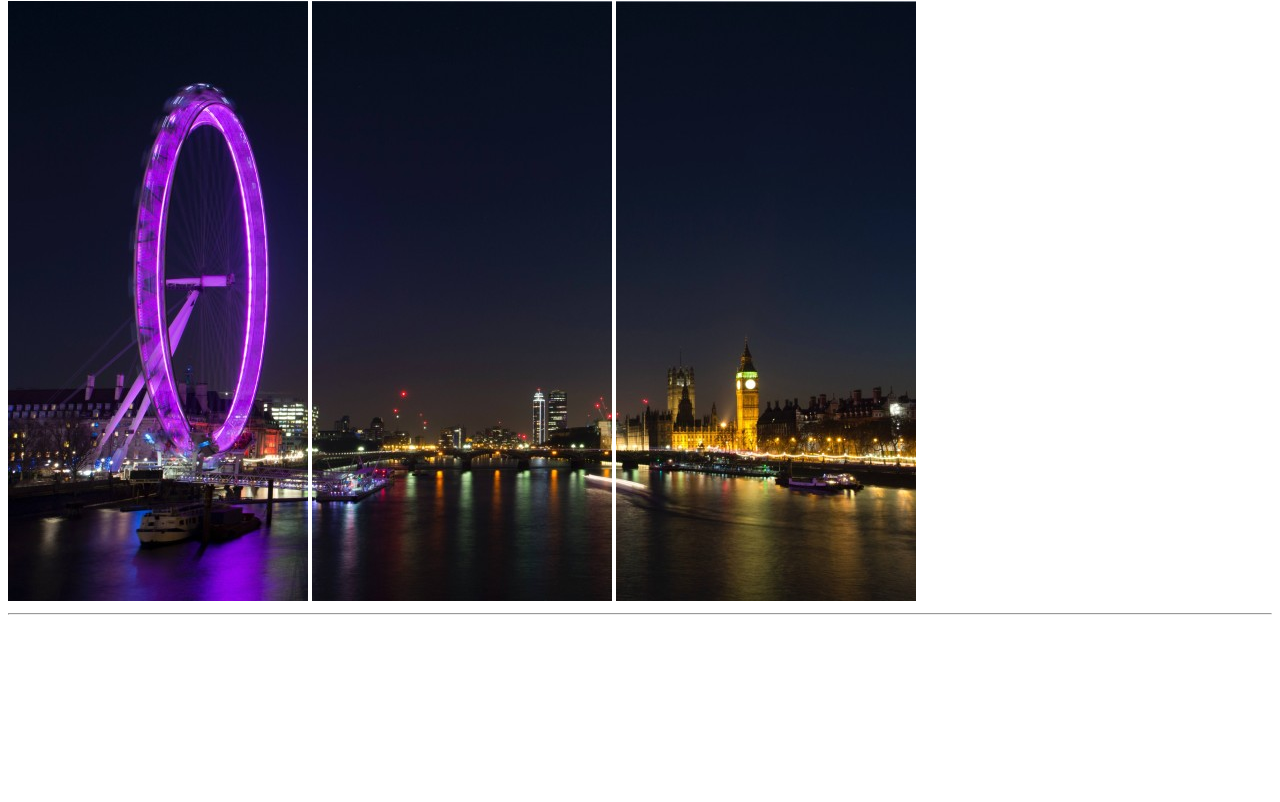
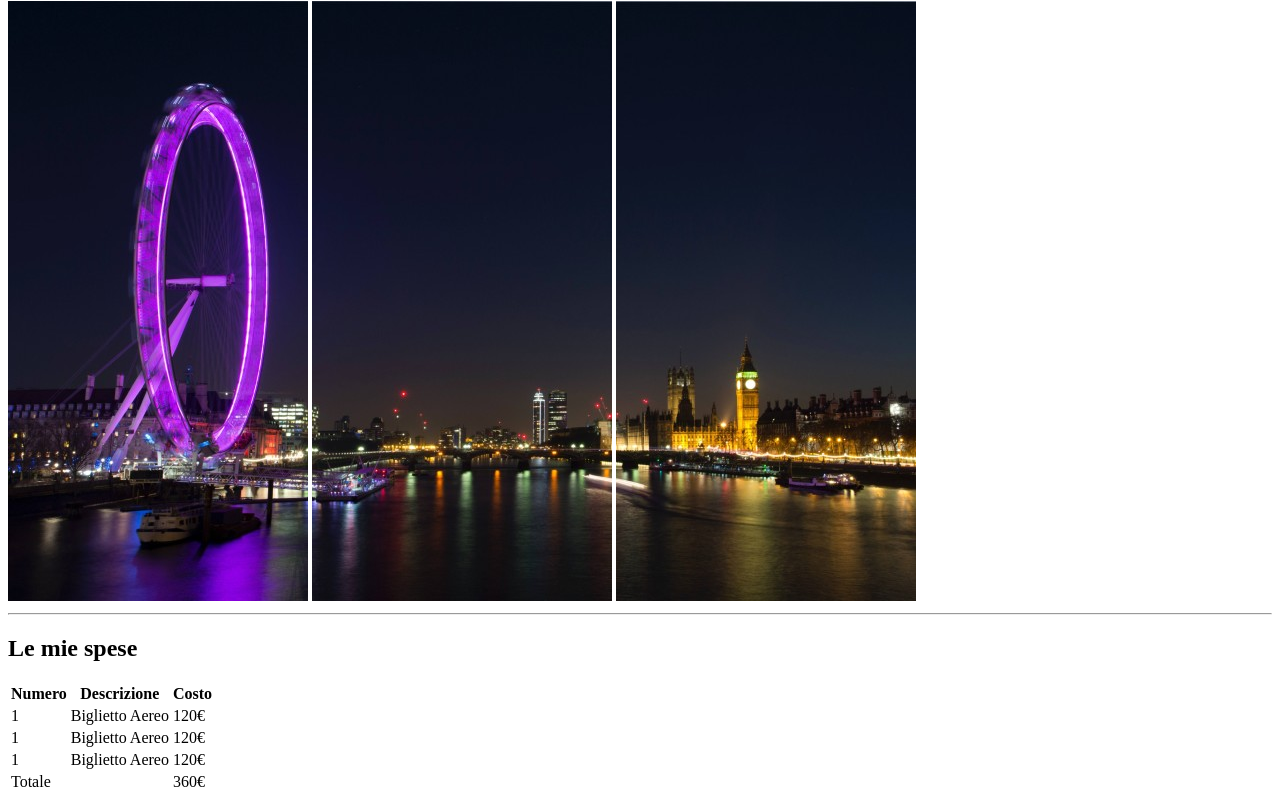
Before and after one commit to GiuseppeF11/html-london-trip, a plain HTML site: page index.html in a window 1280 px wide. Shown: the part 79-881 px from the top of the page. Before the commit the page ends 800 px from the top, so only its background shows below. Drawn offline with Linux system fonts and the light colour scheme.

Commit message:
Aggiunta sezione 1 del main (Le mie spese)

```diff
--- a/index.html
+++ b/index.html
@@ -3,20 +3,99 @@
 <head>
     <meta charset="UTF-8">
     <meta name="viewport" content="width=device-width, initial-scale=1.0">
-    <title>HTML-LONDON-TRIP</title>
+    <title> HTML-LONDON-TRIP </title>
 </head>
 
 <body>
+    <!-- Inizio header -->
     <header>
-        <h1>Il mio Viaggio a Londra</h1>
+        <h1> Il mio Viaggio a Londra </h1>
         <div>
             <img src="img/pexels-bill-emrich-230794-0.jpg" alt="ruota">
             <img src="img/pexels-bill-emrich-230794-1.jpg" alt="ponte">
             <img src="img/pexels-bill-emrich-230794-2.jpg" alt="big-ben">
         </div>
     </header>
+    <!-- Fine header -->
 
     <hr>
 
+    <!--Inizio main  -->
+    <main>
+        <section>
+            <h2> Le mie spese </h2>
+            <table>
+                <!-- Inizio intestazione tabella -->
+                <thead>
+                    <tr>
+                        <th> Numero </th>
+                        <th> Descrizione </th>
+                        <th> Costo </th>
+                    </tr>
+                </thead>
+                <!-- Fine intestazione tabella -->
+                <!-- Inizio corpo tabella -->
+                <tbody>
+                    <!-- Prima riga -->
+                    <tr>
+                        <td>
+                            1
+                        </td>
+                        <td>
+                            Biglietto Aereo
+                        </td>
+                        <td>
+                            120€
+                        </td>
+                    </tr>
+                    <!-- Seconda riga -->
+                    <tr>
+                        <td>
+                            1
+                        </td>
+                        <td>
+                            Biglietto Aereo
+                        </td>
+                        <td>
+                            120€
+                        </td>
+                    </tr>
+                    <!-- Terza riga -->
+                    <tr>
+                        <td>
+                            1
+                        </td>
+                        <td>
+                            Biglietto Aereo
+                        </td>
+                        <td>
+                            120€
+                        </td>
+                    </tr>
+                    <!-- Quarta riga - Totale -->
+                    <tr>
+                        <td colspan="2">
+                            Totale
+                        </td>
+                        <td>
+                            360€
+                        </td>
+                    </tr>
+                </tbody>
+                <!-- Fine corpo tabella -->
+            </table>
+
+        </section>
+
+        <section>
+
+        </section>
+        <section>
+
+        </section>
+        <section>
+
+        </section>
+    </main>
 </body>
 </html>
```
